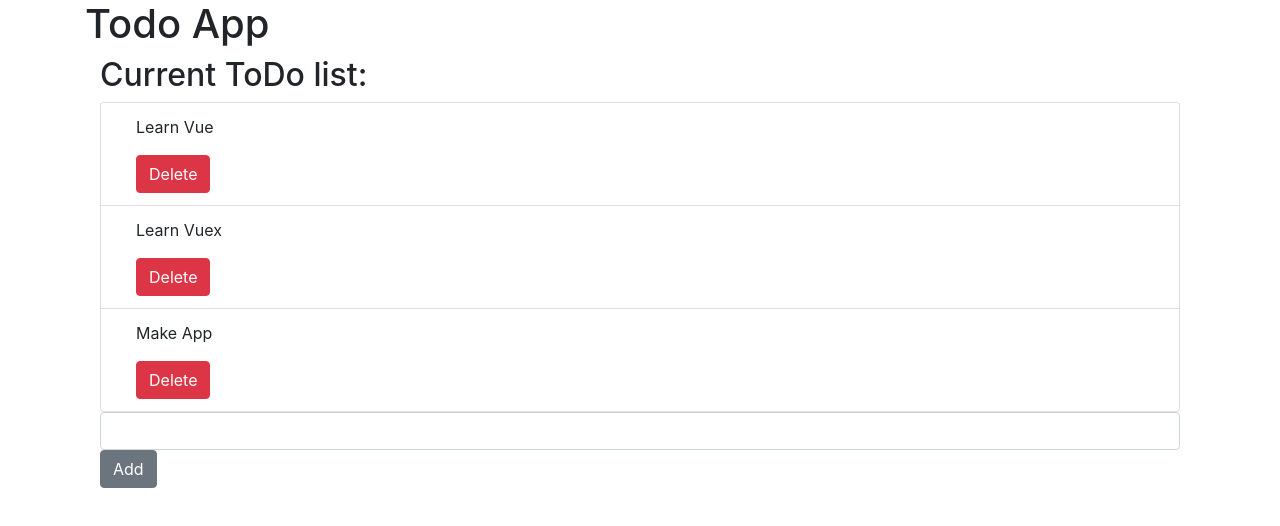
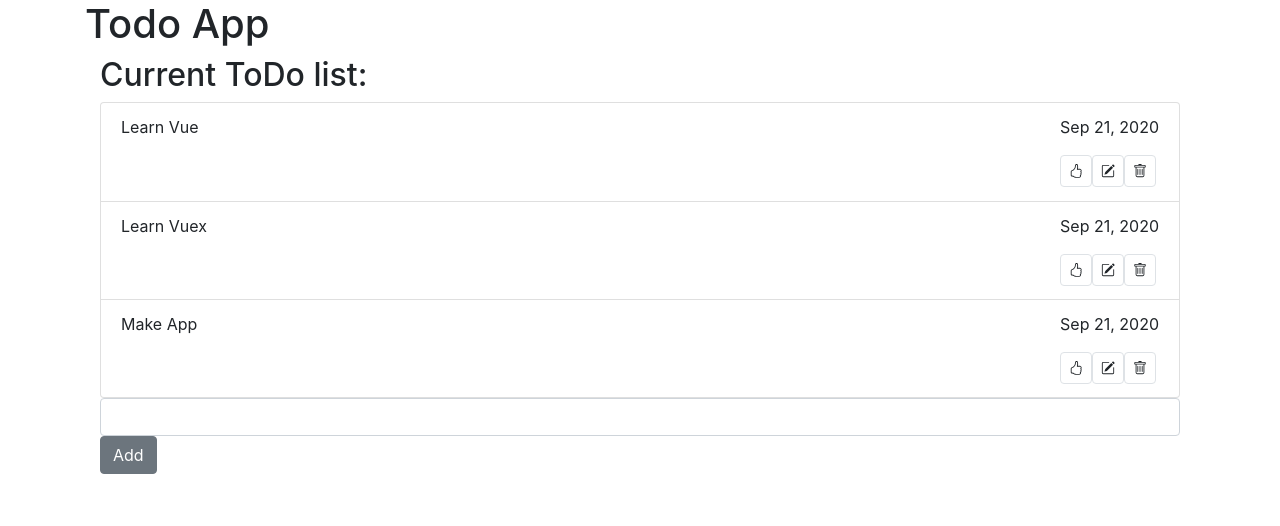
Before and after one commit to ping-n/vue-todo-app, a Vue app: page / in a window 1280 px wide. Shown: the top 526 px of the page. Built offline with nearby package versions, Linux system fonts and the light colour scheme.

Commit message:
UPDATE: edit todo and marked complete function added

```diff
--- a/src/App.vue
+++ b/src/App.vue
@@ -52,9 +52,9 @@ export default {
     },
   },
   mounted() {
-    console.log("App mounted!");
-    if (localStorage.getItem("todos"))
+    if (localStorage.getItem("todos")) {
       this.todos = JSON.parse(localStorage.getItem("todos"));
+    }
   },
   watch: {
     todos: {
--- a/src/components/AddTodo.vue
+++ b/src/components/AddTodo.vue
@@ -3,6 +3,7 @@
     <b-form @submit.prevent="addTodo">
       <b-form-input type="text" name="task" v-model="task" />
       <b-button type="submit">Add</b-button>
+      <b-alert v-if="alert" show variant="danger"> {{this.alert}} </b-alert>
     </b-form>
   </b-container>
 </template>
@@ -16,10 +17,12 @@ export default {
   data() {
     return {
       task: "",
+      alert: "",
     };
   },
   methods: {
     addTodo() {
+      if (this.task.length > 0) {
         const newTodoObj = {
           id: shortid.generate(),
           task: this.task,
@@ -27,7 +30,11 @@ export default {
           completed: false,
         };
         this.$emit("add-todo", newTodoObj);
+        this.alert = "";
         this.task = "";
+      } else {
+        this.alert = "Please input a task"
+      }
     },
   },
 };
--- a/src/components/Todo.vue
+++ b/src/components/Todo.vue
@@ -1,24 +1,70 @@
 <template>
-  <b-container>
-    <p v-on:click="markComplete">{{ todo.task }}</p>
-    <b-button variant="danger" @click="$emit('delete-todo', todo.id)">Delete</b-button>
-  </b-container>
+  <div class="todo" :class="{ completed: todo.completed }">
+    <p v-show="!isEditing">
+      {{ todo.task }}
+    </p>
+    <div v-show="isEditing">
+      <b-form @submit.prevent="hideForm">
+        <b-form-input type="text" name="task" v-model="todo.task" />
+      </b-form>
+    </div>
+    <div class="todo-icon">
+      <p>{{ todo.date }}</p>
+      <b-icon
+        class="border rounded p-2"
+        font-scale="2"
+        icon="hand-thumbs-up"
+        @click="markComplete"
+      ></b-icon>
+      <b-icon
+        class="border rounded p-2"
+        font-scale="2"
+        icon="pencil-square"
+        @click="showForm"
+      ></b-icon>
+      <b-icon
+        class="border rounded p-2"
+        font-scale="2"
+        icon="trash"
+        @click="$emit('delete-todo', todo.id)"
+      ></b-icon>
+    </div>
+  </div>
 </template>
 
 <script>
 export default {
   name: "Todo",
   props: ["todo"],
+  data() {
+    return {
+      isEditing: false,
+    };
+  },
   methods: {
+    showForm() {
+      this.isEditing = true;
+    },
+    hideForm() {
+      this.isEditing = false;
+    },
     markComplete() {
       this.todo.completed = !this.todo.completed;
+    },
+    editTodo() {
+      console.log("hello");
     },
   },
 };
 </script>
 
 <style lang="scss" scoped>
+.todo {
+  display: flex;
+  align-content: center;
+  justify-content: space-between;
+}
 .completed {
-  text-decoration: line-through;
+  background-color: greenyellow;
 }
 </style>
--- a/src/components/TodoList.vue
+++ b/src/components/TodoList.vue
@@ -2,8 +2,11 @@
   <b-container class="todo">
     <h2>Current ToDo list:</h2>
     <b-list-group>
-      <b-list-group-item :key="todo.id" v-for="todo in todos" >
-        <Todo :todo="todo" v-on:delete-todo="$emit('delete-todo', todo.id)"/>
+      <b-list-group-item :key="todo.id" v-for="todo in todos">
+        <Todo
+          :todo="todo"
+          @delete-todo="$emit('delete-todo', todo.id)"
+        />
       </b-list-group-item>
     </b-list-group>
   </b-container>
@@ -17,6 +20,11 @@ export default {
   components: {
     Todo,
   },
+  data() {
+    return {
+      newTodoTask: "",
+    };
+  },
   props: ["todos"],
 };
 </script>
```
Lines whose indentation alone changed are shown as unchanged.
